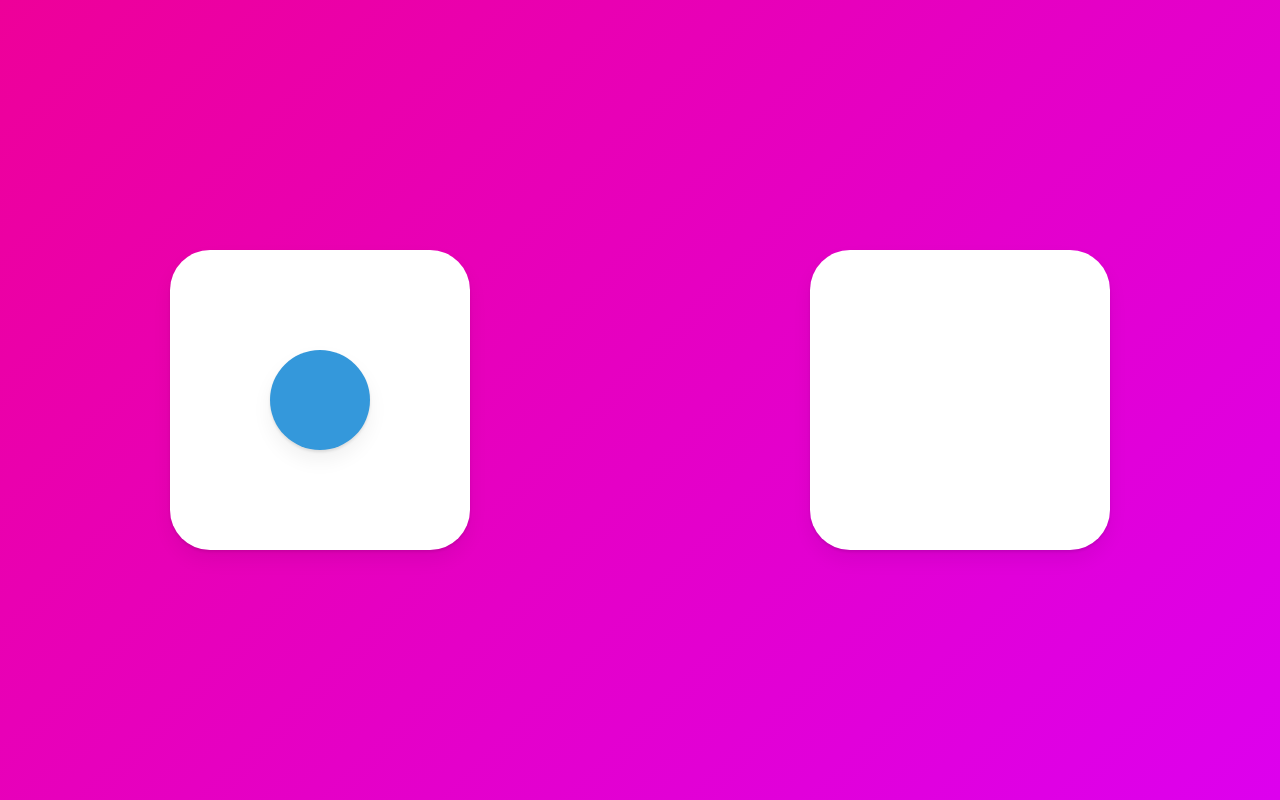
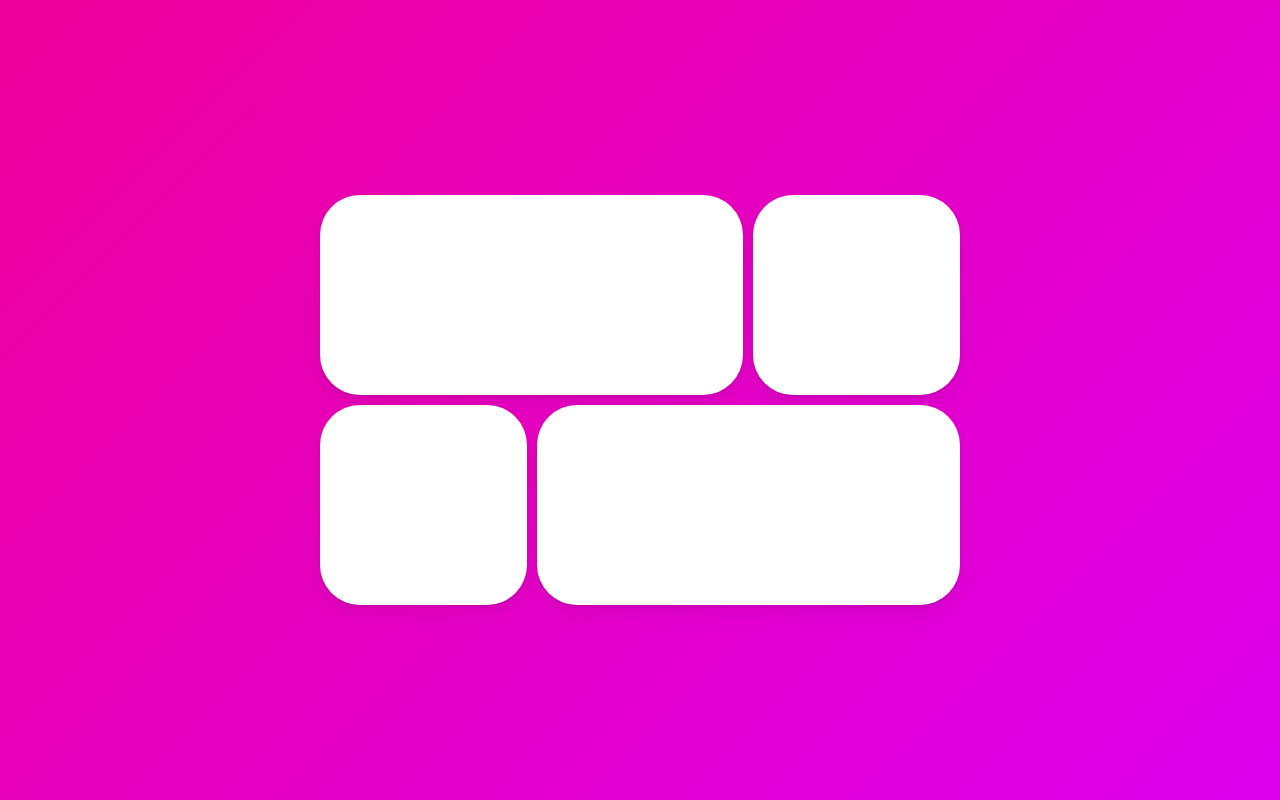
Before and after one commit to ng-lee/react-masterclass-2021-part-4, a React (Create React App) app: page / in a window 1280 px wide. Built offline with nearby package versions, Linux system fonts and the light colour scheme.

Commit message:
final project part One

```diff
--- a/src/App.tsx
+++ b/src/App.tsx
@@ -1,5 +1,5 @@
 import styled from "styled-components";
-import { motion } from "framer-motion";
+import { AnimatePresence, motion } from "framer-motion";
 import { useState } from "react";
 
 const Wrapper = styled(motion.div)`
@@ -10,9 +10,19 @@
   align-items: center;
 `;
 
+const Grid = styled.div`
+  display: grid;
+  grid-template-columns: repeat(3, 1fr);
+  width: 50vw;
+  gap: 10px;
+  & > :first-child,
+  & > :last-child {
+    grid-column: span 2;
+  }
+`;
+
 const Box = styled(motion.div)`
-  width: 300px;
-  height: 300px;
+  height: 200px;
   background-color: rgba(255, 255, 255, 1);
   border-radius: 40px;
   box-shadow: 0 2px 3px rgba(0, 0, 0, 0.1), 0 10px 20px rgba(0, 0, 0, 0.06);
@@ -21,29 +31,38 @@
   align-items: center;
 `;
 
-const Circle = styled(motion.div)`
-  width: 100px;
-  height: 100px;
+const Overlay = styled(motion.div)`
+  width: 100%;
+  height: 100%;
 
-  background-color: #3498db;
-  box-shadow: 0 2px 3px rgba(0, 0, 0, 0.1), 0 10px 20px rgba(0, 0, 0, 0.06);
+  position: absolute;
+  display: flex;
+  justify-content: center;
+  align-items: center;
 `;
 
 function App() {
   const [clicked, setClicked] = useState(false);
-  const toggleClicked = () => setClicked((prev) => !prev);
+  const toggle = () => setClicked((prev) => !prev);
   return (
-    <Wrapper onClick={toggleClicked}>
-      <Box>
-        {!clicked ? (
-          <Circle layoutId="circle" style={{ borderRadius: 50 }} />
+    <Wrapper onClick={toggle}>
+      <Grid>
+        <Box layoutId="hello" />
+        <Box />
+        <Box />
+        <Box />
+      </Grid>
+      <AnimatePresence>
+        {clicked ? (
+          <Overlay
+            initial={{ backgroundColor: "rgba(0, 0, 0, 0)" }}
+            animate={{ backgroundColor: "rgba(0, 0, 0, 0.5)" }}
+            exit={{ backgroundColor: "rgba(0, 0, 0, 0)" }}
+          >
+            <Box layoutId="hello" style={{ width: 400, height: 200 }} />
+          </Overlay>
         ) : null}
-      </Box>
-      <Box>
-        {clicked ? (
-          <Circle layoutId="circle" style={{ borderRadius: 0, scale: 2 }} />
-        ) : null}
-      </Box>
+      </AnimatePresence>
     </Wrapper>
   );
 }
```
